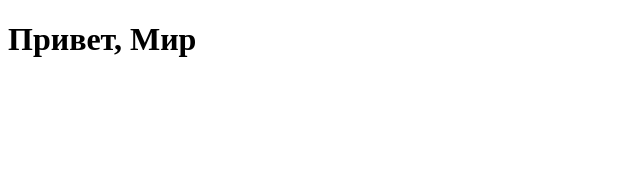
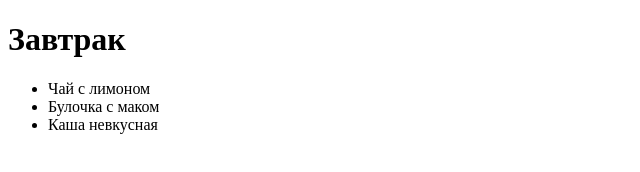
Before and after one commit to juliaolegovna567/web, a plain HTML site: page index.html in a window 1280 px wide. Shown: the whole page, without its empty margins (0-640 px from the left). Drawn offline with Linux system fonts and the light colour scheme.

Commit message:
Update index.html

```diff
--- a/index.html
+++ b/index.html
@@ -6,6 +6,11 @@
     <title>Document</title>
 </head>
 <body>
-    <h1>Привет, Мир</h1>
+    <h1>Завтрак</h1>
+    <ul>
+        <li>Чай с лимоном</li>
+        <li>Булочка с маком</li>
+        <li>Каша невкусная</li>
+    </ul>
 </body>
 </html>
```
